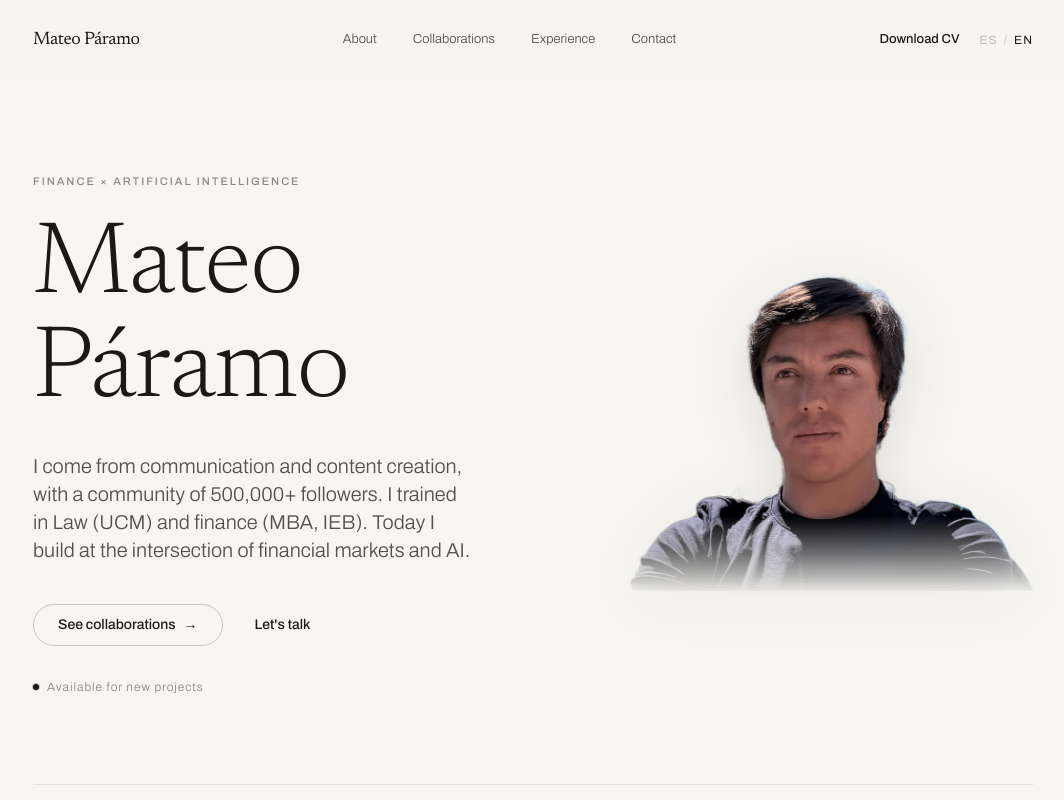
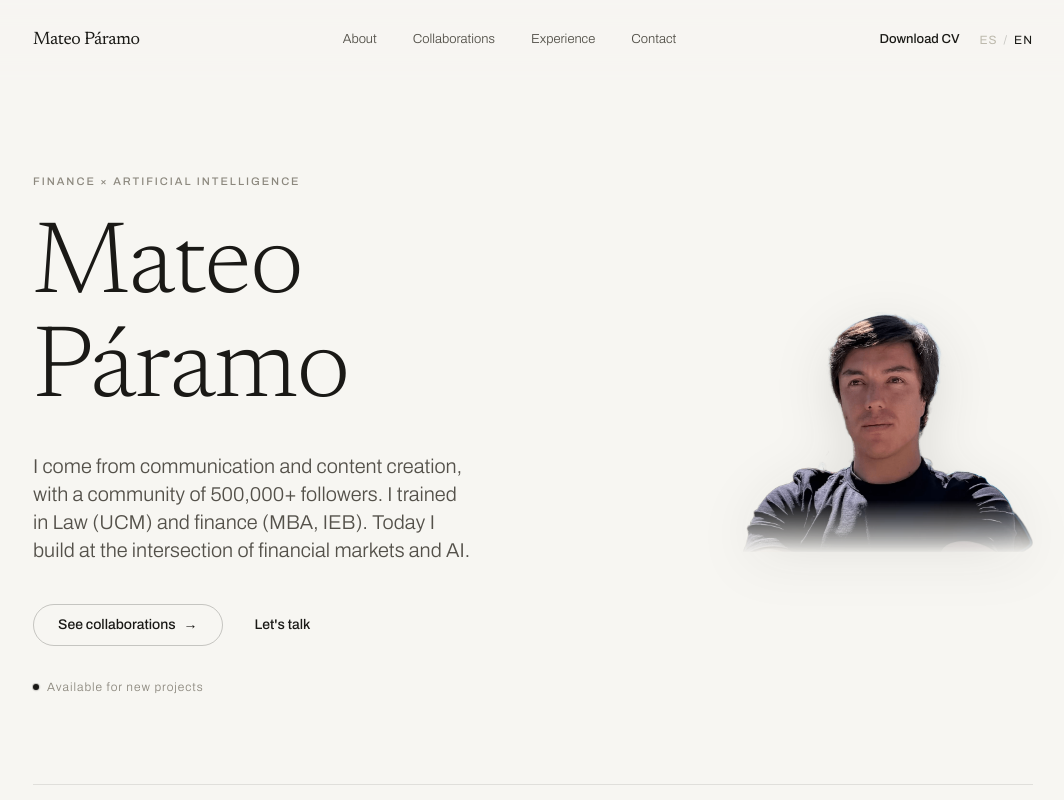
Before and after one commit to mateoparamo/paginawebmateoparamo, a Next.js app: page /en in a window 1280 px wide. Shown: the top 800 px of the page, without its empty margins (107-1171 px from the left). Built offline with nearby package versions, Linux system fonts and the light colour scheme.

Commit message:
feat: retrato mas pequeno y encuadre intermedio (mas brazos)
Co-Authored-By: Claude Opus 4.8 <noreply@anthropic.com>

```diff
--- a/src/components/sections/Hero.tsx
+++ b/src/components/sections/Hero.tsx
@@ -58,16 +58,16 @@ export function Hero({ locale }: { locale: Locale }) {
           {/* Retrato recortado, directo sobre el papel */}
           <div className="relative order-1 flex justify-center md:order-2 md:col-span-5 md:justify-end">
             <div
-              className="relative w-[80%] max-w-[330px] opacity-0 animate-fade-up md:w-full md:max-w-none"
+              className="relative w-[58%] max-w-[230px] opacity-0 animate-fade-up md:w-full md:max-w-[290px]"
               style={{ animationDelay: "0.2s" }}
             >
               <Image
                 src="/mateo-portrait.png"
                 alt="Mateo Páramo"
-                width={846}
-                height={669}
+                width={869}
+                height={721}
                 priority
-                sizes="(max-width: 768px) 80vw, 40vw"
+                sizes="(max-width: 768px) 58vw, 290px"
                 className="h-auto w-full select-none [filter:drop-shadow(0_16px_28px_rgba(26,25,22,0.12))]"
               />
             </div>
```
Also changed, not shown: public/mateo-portrait.png.
